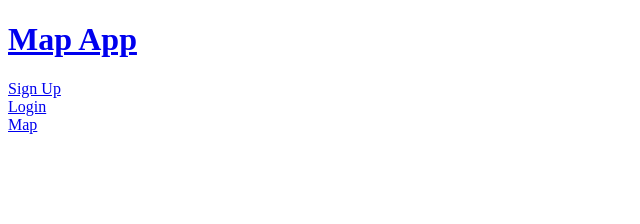
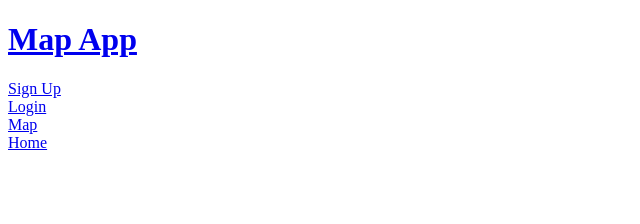
Before and after one commit to BenG2256/Milestone3FinalProject, a React (Create React App) app in the folder Frontend/milestone-project-app/: page / in a window 1280 px wide. Shown: the top 224 px of the page, without its empty margins (0-640 px from the left). Built offline with nearby package versions, Linux system fonts and the light colour scheme; no server answers.

Commit message:
added home button to navbar

```diff
--- a/Frontend/milestone-project-app/src/components/NavBar.js
+++ b/Frontend/milestone-project-app/src/components/NavBar.js
@@ -67,6 +67,9 @@ function NavBar() {
                                 <Nav.Item>
                                     <Nav.Link href="" onClick={() => navigation("/Map")}>Map</Nav.Link>
                                 </Nav.Item>
+                                <Nav.Item>
+                                    <Nav.Link href="" onClick={() => navigation("/Home")}>Home</Nav.Link>
+                                </Nav.Item>
                             </Nav>
                         </Navbar.Collapse>
                     </Container>
```
